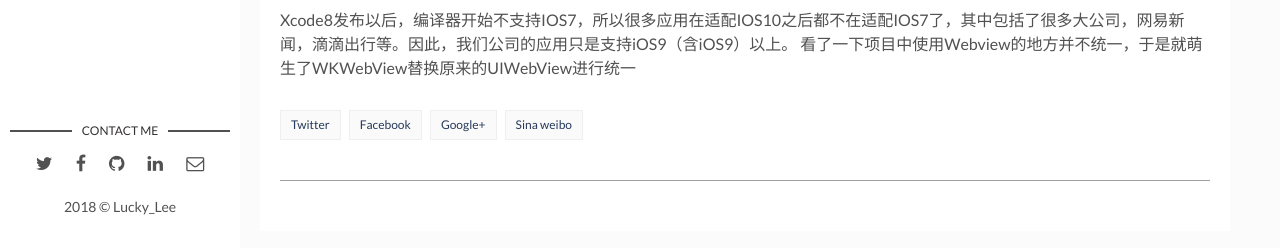
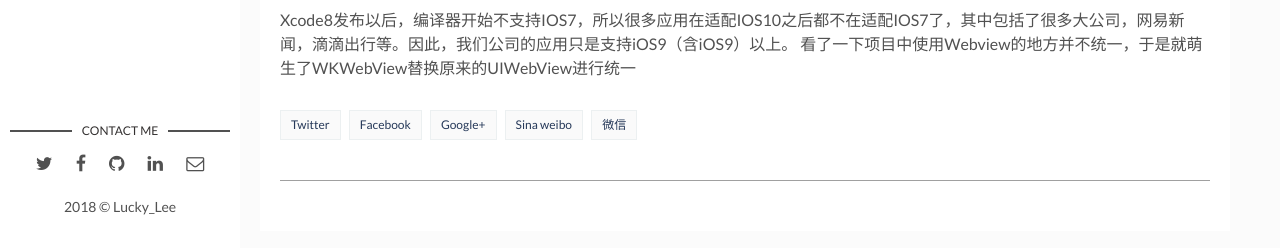
Before and after one commit to haiwei-Lee/haiwei-Lee.github.io, a Jekyll site: the page built from _posts/2018-7-30-项目中WKWebView.md, in a window 1280 px wide and 1112 px high. Shown: the part 861-1109 px from the top of the window. Built offline with Jekyll 4.4.1, drawn with Linux system fonts in a browser that asks for light colours; comment, search, counter and statistics services are not loaded.

Commit message:
add wechat

```diff
--- a/_layouts/post.html
+++ b/_layouts/post.html
@@ -26,6 +26,7 @@
           <a href="https://facebook.com/sharer.php?u={{ site.url }}{{ page.url }}" title="Share on Facebook" rel="nofollow" target="_blank">Facebook</a>
           <a href="https://plus.google.com/share?url={{ site.url }}{{ page.url }}" title="Share on Google+" rel="nofollow" target="_blank">Google+</a>
           <a href="http://v.t.sina.com.cn/share/share.php?url={{ site.url }}{{ page.url}}" title="Share sina weibo" target="_blank">Sina weibo</a>
+          <a href="https://api.addthis.com/oexchange/0.8/forward/wechat/offer?url={{ site.url }}{{ page.url }}" title="Share wechat">微信</a>
         </div>
         <div class="page-tag">
           {% for tag in page.tags %}
```
